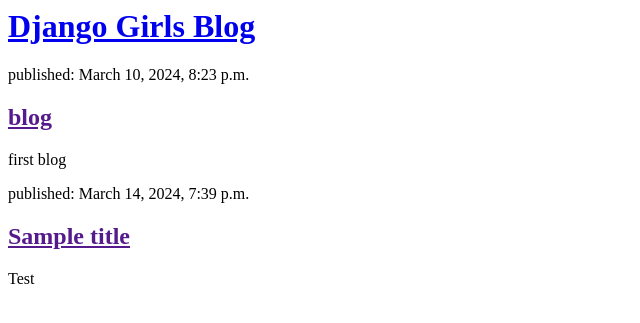
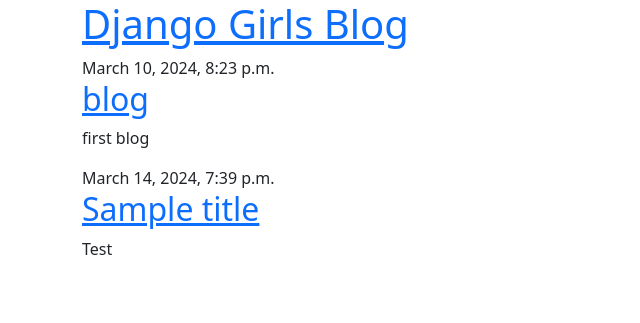
Before and after one commit to Aswini312/my-blog, a Django app: page / in a window 1280 px wide. Shown: the top 323 px of the page, without its empty margins (0-640 px from the left). Run offline with Django 3.2, Linux system fonts and the light colour scheme; data comes from the database, SQL or seed files in the repository.

Commit message:
modified html page

```diff
--- a/blog/templates/blog/post_list.html
+++ b/blog/templates/blog/post_list.html
@@ -1,11 +1,32 @@
-<header>
+{% load static %}
+<!DOCTYPE html>
+<html>
+    <head>
+        <title>Django Girls blog</title>
+        <link rel="stylesheet" href="https://cdn.jsdelivr.net/npm/bootstrap@5.1.3/dist/css/bootstrap.min.css" integrity="sha384-1BmE4kWBq78iYhFldvKuhfTAU6auU8tT94WrHftjDbrCEXSU1oBoqyl2QvZ6jIW3" crossorigin="anonymous">
+        <link rel="stylesheet" href="{% static 'css/blog.css' %}">
+        <link rel="stylesheet" href="https://fonts.googleapis.com/css?family=Lobster&subset=latin,latin-ext">
+    </head>
+    <body>
+        <header class="page-header">
+            <div class="container">
                 <h1><a href="/">Django Girls Blog</a></h1>
+            </div>
         </header>
-
+        <main class="container">
+            <div class="row">
+                <div class="col">
                     {% for post in posts %}
-    <article>
-        <time>published: {{ post.published_date }}</time>
+                        <article class="post">
+                            <time class="date">
+                                {{ post.published_date }}
+                            </time>
                             <h2><a href="">{{ post.title }}</a></h2>
                             <p>{{ post.text|linebreaksbr }}</p>
                         </article>
                     {% endfor %}
+                </div>
+            </div>
+        </main>
+    </body>
+</html>
```
Lines whose indentation alone changed are shown as unchanged.
